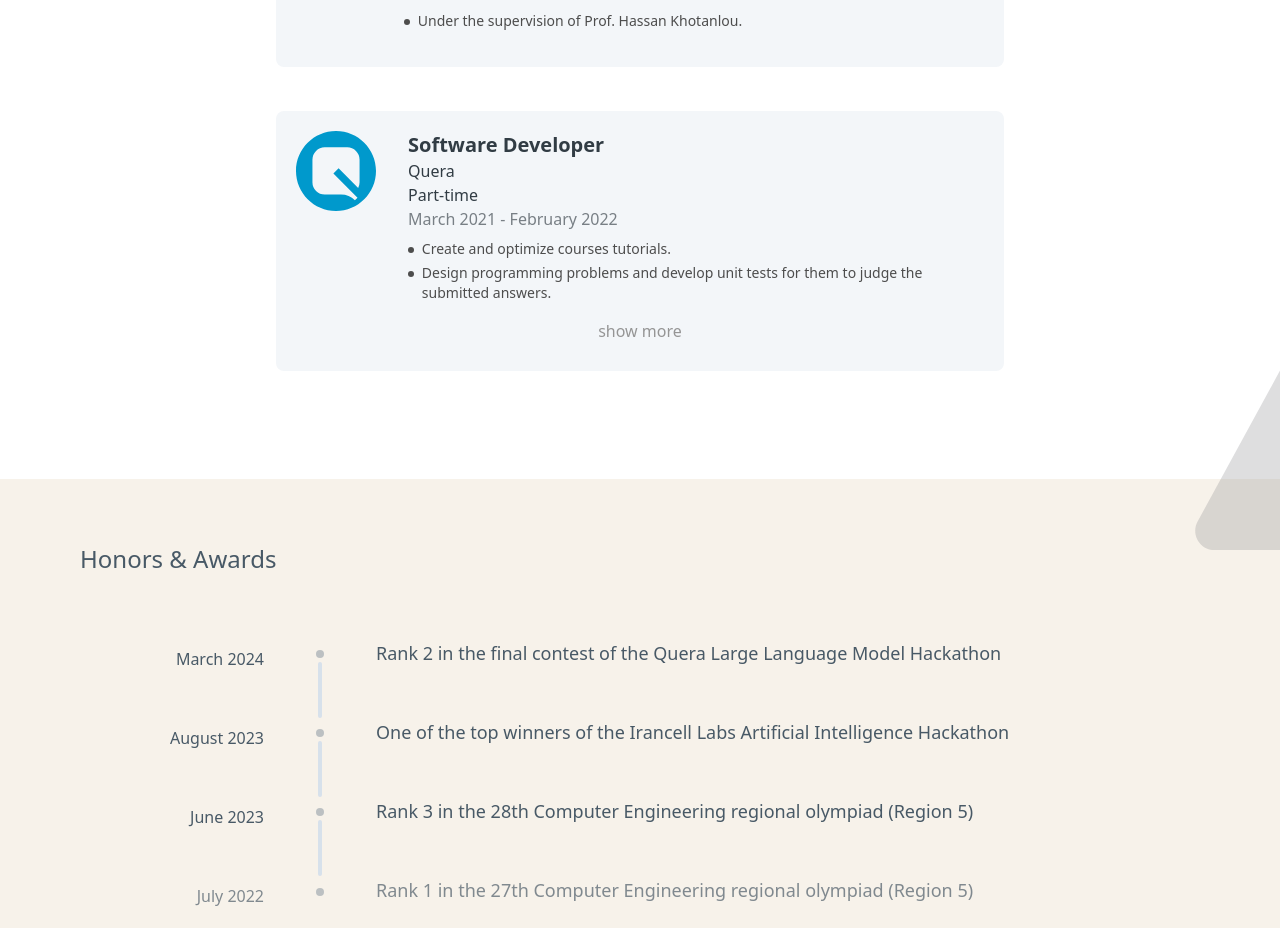
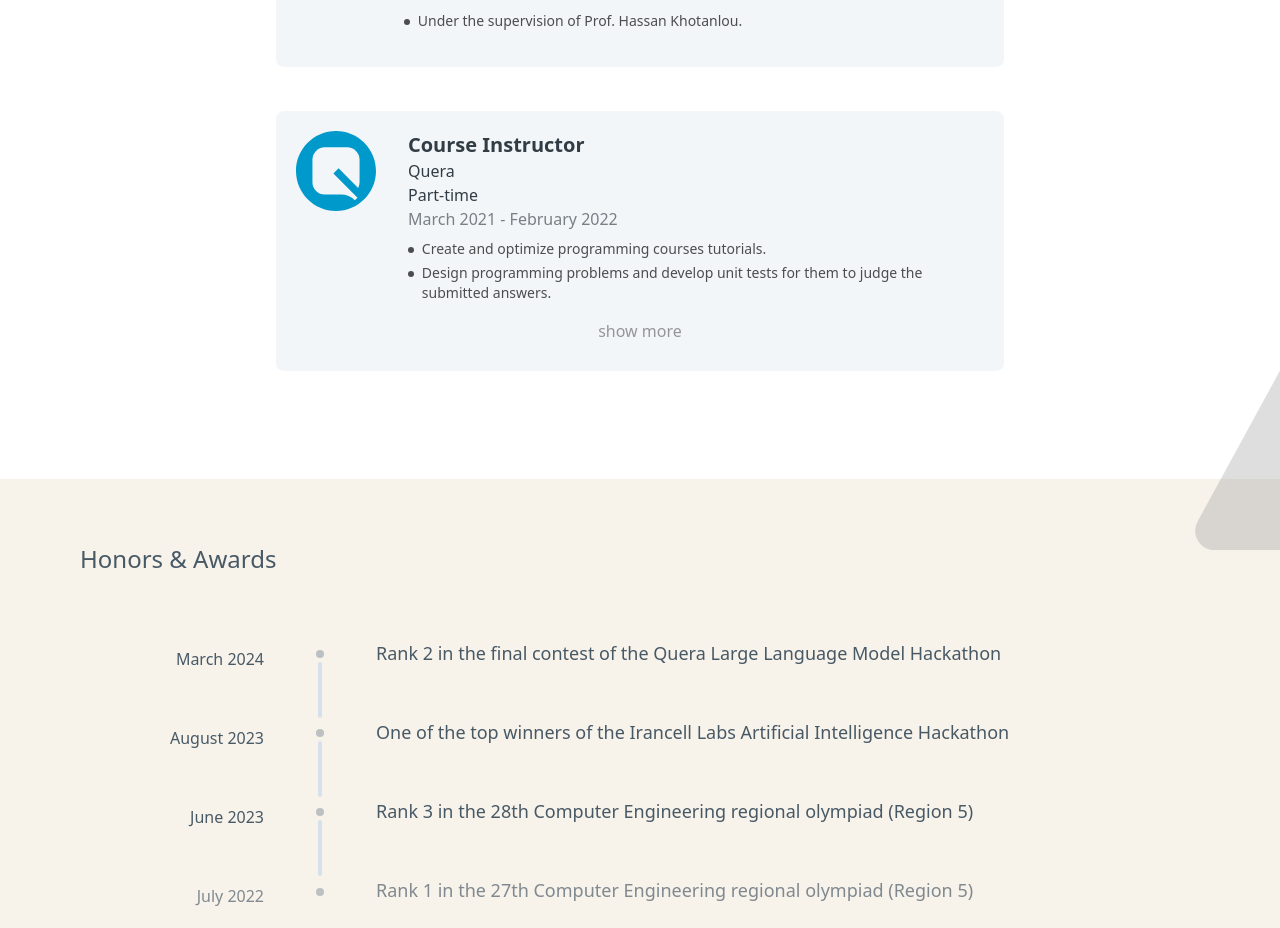
Before and after one commit to safinal/safinal.github.io, a Next.js app: page / in a window 1280 px wide. Shown: the part 1920-2848 px from the top of the page. Built offline with nearby package versions, Linux system fonts and the light colour scheme.

Commit message:
modify info

```diff
--- a/data/Experience.json
+++ b/data/Experience.json
@@ -12,14 +12,14 @@
             ]
         },
         {
-            "position": "Software Developer",
+            "position": "Course Instructor",
             "laboratory": "Quera",
             "url": "https://quera.org",
             "logo": "/images/experience/logo-q.3-3aee17faf53e.svg",
             "type": "Part-time",
             "date": "March 2021 - February 2022",
             "information": [
-                "Create and optimize courses tutorials.",
+                "Create and optimize programming courses tutorials.",
                 "Design programming problems and develop unit tests for them to judge the submitted answers.",
                 "Help students to debug their codes and solve their issues"
             ]
--- a/package.json
+++ b/package.json
@@ -1,5 +1,5 @@
 {
-  "name": "hossshakiba.github.io",
+  "name": "safinal.github.io",
   "version": "0.1.0",
   "private": true,
   "scripts": {
--- a/src/app/layout.js
+++ b/src/app/layout.js
@@ -4,7 +4,7 @@
 
 
 export const metadata = {
-  title: "Hossein Shakibania",
+  title: "Ali Nafisi",
   description: "MS Student in AI",
   icons: {
     icon: "/wave.png",
```
Also changed, not shown: 1 other file (tests, documents, lock files or other folders).
